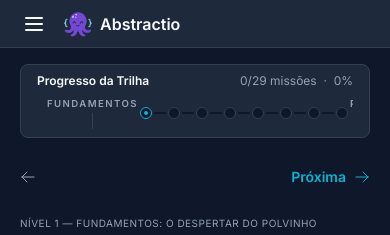
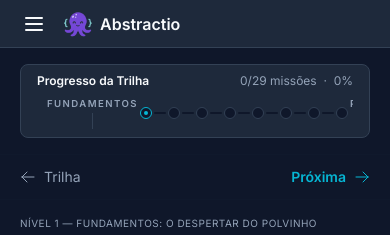
Before and after one commit to Gpcoutinho/Abstractio, a React (Vite) app: page /missao/1/1 in a window 390 px wide. Shown: the top 235 px of the page. Built offline with nearby package versions, Linux system fonts and the light colour scheme.

Commit message:
Corrige problema de layout mobile na navegação superior, agora todos os botões aparecem normalmente

```diff
--- a/src/pages/Missao.tsx
+++ b/src/pages/Missao.tsx
@@ -113,23 +113,24 @@ const Missao: React.FC = () => {
                 <ProgressBar
                   curriculum={niveis}
                   completedMissions={completed}
+                  currentNivel={nivel.id}
+                  currentMissao={missaoIdxNum}
                 />
               </div>
             </div>
           </div>
 
           <nav className="border-t border-borderDark/5">
-            <div className="px-5 h-11 flex items-center justify-between">
-              <div className="flex items-center gap-4">
+            <div className="px-5 h-11 flex items-center gap-4 justify-between">
+              <div className="flex items-center gap-4 justify-between">
                 <Link to="/trilha" className="inline-flex items-center gap-2 text-sm text-textSecondary hover:text-textPrimary transition-colors">
                   <ArrowLeftIcon className="w-4 h-4" />
-                  <span className="hidden sm:inline">Trilha</span>
+                  <span className="sm:inline">Trilha</span>
                 </Link>
-
                 {missaoAnterior && (
-                  <Link to={missaoAnterior} className="hidden md:inline-flex items-center gap-2 text-sm text-textSecondary hover:text-textPrimary transition-colors">
+                  <Link to={missaoAnterior} className="inline-flex items-center gap-2 text-sm text-textSecondary hover:text-textPrimary transition-colors">
                     <ArrowLeftIcon className="w-4 h-4" />
-                    Anterior
+                    <span className="sm:inline">Anterior</span>
                   </Link>
                 )}
 
```
